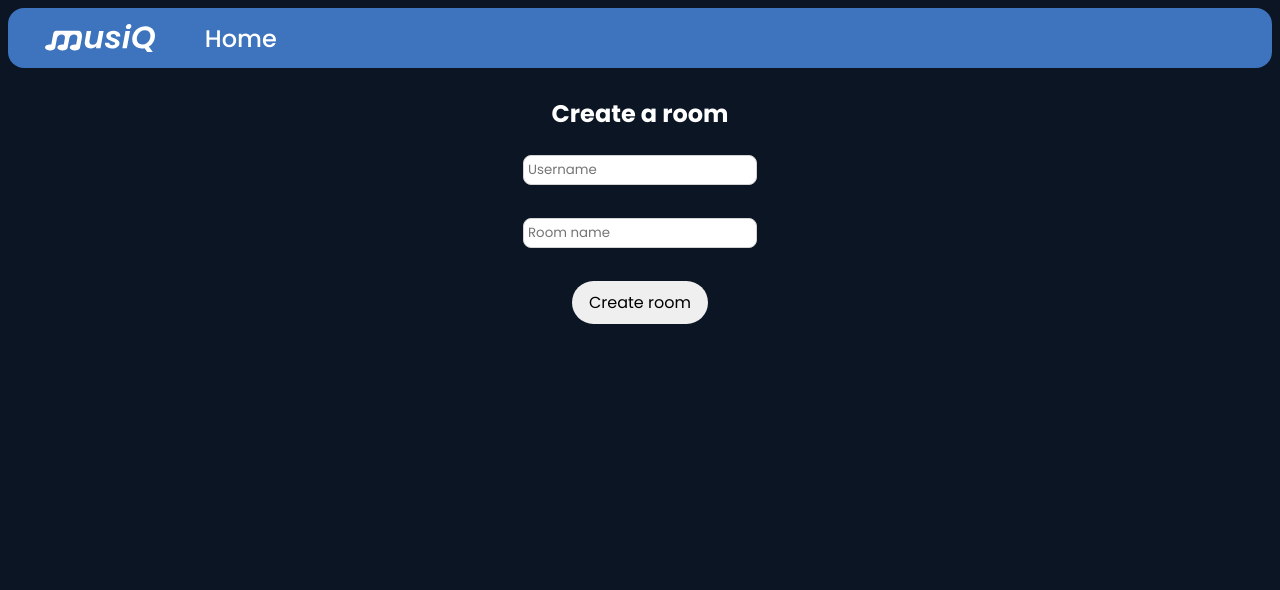
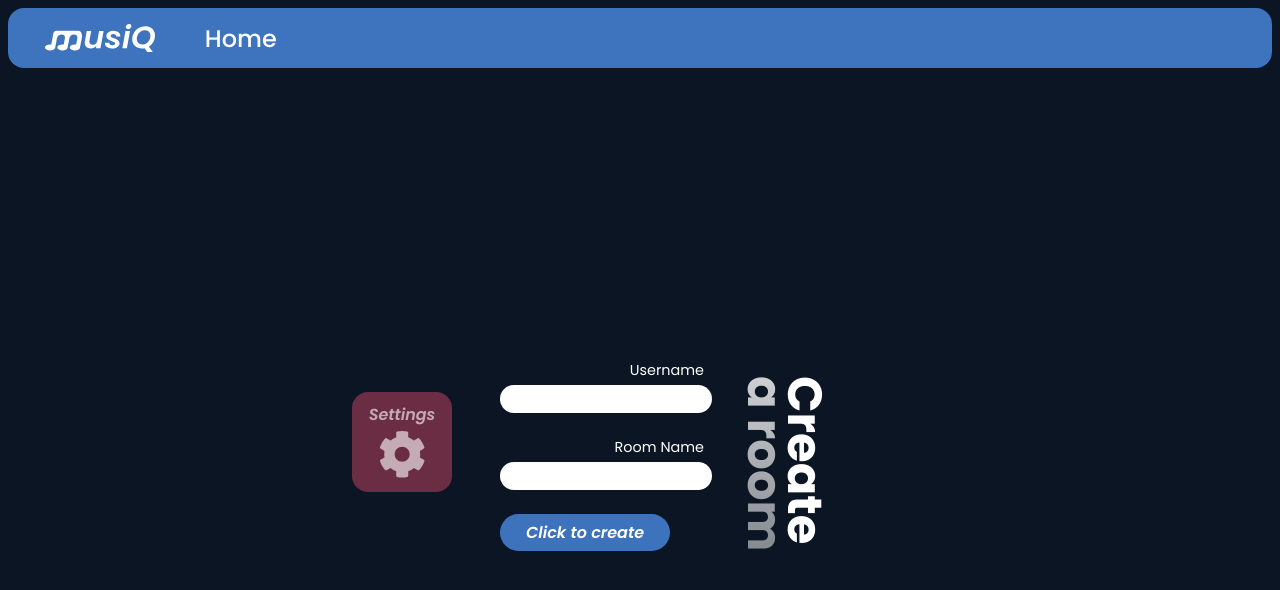
Before and after one commit to strukteon/music-queue-app, a Vue app in the folder frontend/: page /create-room in a window 1280 px wide. Shown: the top 590 px of the page. Built offline with nearby package versions, Linux system fonts and the light colour scheme.

Commit message:
updated design for join & create room, room page

```diff
--- a/frontend/src/App.vue
+++ b/frontend/src/App.vue
@@ -32,6 +32,15 @@ html, body {
   display: flex;
   flex-direction: column;
   align-items: center;
+
+  min-height: 100vh;
+  flex-grow: 1;
+}
+#app {
+  display: flex;
+}
+#app, .body-wrapper {
+  flex-grow: 1;
 }
 
 .body-wrapper {
--- a/frontend/src/components/TrackController.vue
+++ b/frontend/src/components/TrackController.vue
@@ -222,7 +222,6 @@ export default {
     display: flex;
     flex-direction: row;
     flex-wrap: wrap;
-    justify-content: center;
     column-gap: 1rem;
 
     .track-img-wrapper {
@@ -443,6 +442,9 @@ export default {
     }
 
     .iframes {
+      position: absolute;
+      top: 0;
+      left: 0;
     }
   }
 </style>
--- a/frontend/src/components/layout/NavigationBar.vue
+++ b/frontend/src/components/layout/NavigationBar.vue
@@ -47,12 +47,12 @@ nav {
       text-decoration: none;
       color: white;
       font-size: 1.5rem;
-      padding: .5rem;
-      margin: .3rem;
+      padding: .8rem;
       font-weight: 500;
+      transition: background-color .2s ease;
 
       &:hover {
-        background-color: #293043;
+        background-color: rgba(black, .1);
       }
     }
   }
--- a/frontend/src/router/index.js
+++ b/frontend/src/router/index.js
@@ -20,10 +20,6 @@ const routes = [
     name: "RoomPage",
     component: () => import("@/views/RoomPage")
   },
-  {
-    path: "/dj-test-screen",
-    component: () => import("@/views/RoomDjScreen")
-  }
 ]
 
 const router = createRouter({
--- a/frontend/src/views/CreateRoomPage.vue
+++ b/frontend/src/views/CreateRoomPage.vue
@@ -1,18 +1,34 @@
 <template>
-  <div class="create-room-wrapper">
-    <h2>Create a room</h2>
-    <input type="text" placeholder="Username" v-model="username"><br>
-    <input type="text" placeholder="Room name" v-model="roomName"><br>
-    <button @click="createRoom">Create room</button>
+  <div class="create-room">
+    <div class="create-room-wrapper">
+      <button class="action-button" disabled>Settings <font-awesome-icon class="icon" :icon="faCog"/></button>
+      <div class="middle-part">
+        <div class="input-wrapper">
+          <label for="input-username">Username</label>
+          <input id="input-username" type="text" v-model="username">
+        </div>
+        <div class="input-wrapper">
+          <label for="input-room-name">Room Name</label>
+          <input id="input-room-name" type="text" v-model="roomName">
+        </div>
+        <button class="button-submit" @click="createRoom">Click to create</button>
+      </div>
+      <div class="title-wrapper">
+        <h2 class="verb">Create</h2>
+        <h2 class="title-rest">a room</h2>
+      </div>
+    </div>
   </div>
 </template>
 
 <script>
 import {Room} from "@/scripts/models/Room";
+import {faCog} from "@fortawesome/free-solid-svg-icons";
 
 export default {
   name: "CreateRoomPage",
   data: () => ({
+    faCog,
     username: "",
     roomName: ""
   }),
@@ -31,42 +47,123 @@ export default {
 </script>
 
 <style lang="scss">
-  .create-room-wrapper {
+@use "~@/assets/styles/colors.scss";
+
+.create-room {
+  display: flex;
+  justify-content: center;
+  align-items: center;
+  height: 100%;
+}
+
+.create-room-wrapper {
+  display: flex;
+
+  .title-wrapper {
     display: flex;
     flex-direction: column;
-    justify-content: center;
-    align-items: center;
+    align-items: start;
+    justify-content: end;
+    width:  200px;
+    height: 200px;
+    transform: rotateZ(90deg);
+    margin: 1rem;
+
+    > * {
+      margin: 0;
+      font-size: 3rem;
+      line-height: 2.5rem;
+      font-weight: 700;
+    }
+    .title-rest {
+      background: -webkit-linear-gradient(0deg, rgba(white, .8), rgba(white, .5));
+      -webkit-background-clip: text;
+      -webkit-text-fill-color: transparent;
+    }
+  }
+
+  .input-wrapper {
+    display: flex;
+    flex-direction: column;
+    align-items: end;
+    margin-bottom: 1.5rem;
+
+    label {
+      padding-right: .5rem;
+      font-size: .9rem;
+      margin-bottom: .25rem;
+    }
 
     input {
-      outline: none;
+      border-radius: 999px;
+      border-color: transparent;
       font-family: "Poppins", Helvetica, Arial, sans-serif;
-      background-color: white;
-      border: 1px lightgray solid;
-      transition: border-color .2s ease;
-      border-radius: 8px;
-      padding: .25rem .25rem;
-      width: 14rem;
-      color: lighten(black, 10%);
-      margin: .25rem;
 
-      &:focus {
-        border-color: gray;
-      }
+      width: 12rem;
+
+      padding: .125rem .5rem
+    }
+  }
+
+  .middle-part {
+    display: flex;
+    flex-direction: column;
+    flex-grow: 0;
+    align-items: start;
+    margin: 0 1rem;
+  }
+
+  .button-submit {
+    border-color: transparent;
+    border-radius: 999px;
+    font-family: "Poppins", Helvetica, Arial, sans-serif;
+    font-size: 1rem;
+    font-weight: 600;
+    font-style: italic;
+    color: white;
+    padding: .25rem 1.5rem;
+    background-color: colors.$blue;
+    cursor: pointer;
+    transition: background-color .2s ease;
+
+    &:hover {
+      background-color: darken(colors.$blue, 20%);
+    }
+  }
+
+  .action-button {
+    background-color: colors.$red;
+    border-color: transparent;
+    border-radius: 16px;
+    font-family: "Poppins", Helvetica, Arial, sans-serif;
+    font-size: 1rem;
+    font-weight: 600;
+    font-style: italic;
+    color: white;
+    width: 100px;
+    height: 100px;
+    padding: .5rem;
+
+    margin: 2rem;
+
+    cursor: pointer;
+    transition: background-color .2s ease;
+
+    &:hover {
+      background-color: darken(colors.$red, 20%);
     }
 
-    button {
-      font-family: 'Poppins', sans-serif;
-      border: 1px transparent solid;
-      border-radius: 999px;
-      margin: .25rem;
-      font-size: 1rem;
-      padding: .5rem 1rem;
-      cursor: pointer;
-      transition: background-color .2s ease;
+    .icon {
+      font-size: 3rem;
+      padding: .2rem;
+    }
 
-      &[disabled] {
-        cursor: unset;
-      }
+    &:disabled {
+      cursor: default;
+      pointer-events: none;
+      background-color: transparentize(colors.$red, .4);
+      color: transparentize(white, .4);
     }
   }
+}
 </style>
--- a/frontend/src/views/JoinRoom.vue
+++ b/frontend/src/views/JoinRoom.vue
@@ -1,18 +1,34 @@
 <template>
-  <div class="join-room-wrapper">
-    <h2>Join a room</h2>
-    <input type="text" placeholder="Username" v-model="username"><br>
-    <input type="text" placeholder="Room join code" v-model="joinCode"><br>
-    <button @click="joinRoom">Join Room</button>
+  <div class="join-room">
+    <div class="join-room-wrapper">
+      <div class="title-wrapper">
+        <h2 class="verb">Join</h2>
+        <h2 class="title-rest">a room</h2>
+      </div>
+      <div class="middle-part">
+        <div class="input-wrapper">
+          <label for="input-username">Username</label>
+          <input id="input-username" type="text" v-model="username">
+        </div>
+        <div class="input-wrapper">
+          <label for="input-join-code">Room Join Code</label>
+          <input id="input-join-code" type="text" v-model="joinCode">
+        </div>
+        <button class="button-submit" @click="joinRoom">Click to join</button>
+      </div>
+      <button class="action-button" disabled>Scan QR <font-awesome-icon class="icon" :icon="faQrcode"/></button>
+    </div>
   </div>
 </template>
 
 <script>
 import {Room} from "@/scripts/models/Room";
+import { faQrcode } from "@fortawesome/free-solid-svg-icons";
 
 export default {
   name: "JoinRoom",
   data: () => ({
+    faQrcode,
     username: "",
     joinCode: ""
   }),
@@ -27,41 +43,121 @@ export default {
 </script>
 
 <style lang="scss">
+@use "~@/assets/styles/colors.scss";
+
+.join-room {
+  display: flex;
+  justify-content: center;
+  align-items: center;
+  height: 100%;
+}
+
 .join-room-wrapper {
   display: flex;
-  flex-direction: column;
-  justify-content: center;
-  align-items: center;
 
-  input {
-    outline: none;
-    font-family: "Poppins", Helvetica, Arial, sans-serif;
-    background-color: white;
-    border: 1px lightgray solid;
-    transition: border-color .2s ease;
-    border-radius: 8px;
-    padding: .25rem .25rem;
-    width: 14rem;
-    color: lighten(black, 10%);
-    margin: .25rem;
+  .title-wrapper {
+    display: flex;
+    flex-direction: column;
+    align-items: end;
+    justify-content: end;
+    width:  200px;
+    height: 200px;
+    transform: rotateZ(-90deg);
+    margin: 1rem;
 
-    &:focus {
-      border-color: gray;
+    > * {
+      margin: 0;
+      font-size: 3rem;
+      line-height: 2.5rem;
+      font-weight: 700;
+    }
+    .title-rest {
+      background: -webkit-linear-gradient(0deg, rgba(white, .8), rgba(white, .5));
+      -webkit-background-clip: text;
+      -webkit-text-fill-color: transparent;
     }
   }
 
-  button {
-    font-family: 'Poppins', sans-serif;
-    border: 1px transparent solid;
+  .input-wrapper {
+    display: flex;
+    flex-direction: column;
+    margin-bottom: 1.5rem;
+
+    label {
+      padding-left: .5rem;
+      font-size: .9rem;
+      margin-bottom: .25rem;
+    }
+
+    input {
+      border-radius: 999px;
+      border-color: transparent;
+      font-family: "Poppins", Helvetica, Arial, sans-serif;
+
+      width: 12rem;
+
+      padding: .125rem .5rem
+    }
+  }
+
+  .middle-part {
+    display: flex;
+    flex-direction: column;
+    flex-grow: 0;
+    align-items: end;
+    margin: 0 1rem;
+  }
+
+  .button-submit {
+    border-color: transparent;
     border-radius: 999px;
-    margin: .25rem;
+    font-family: "Poppins", Helvetica, Arial, sans-serif;
     font-size: 1rem;
-    padding: .5rem 1rem;
+    font-weight: 600;
+    font-style: italic;
+    color: white;
+    padding: .25rem 1.5rem;
+    background-color: colors.$blue;
     cursor: pointer;
     transition: background-color .2s ease;
 
-    &[disabled] {
-      cursor: unset;
+    &:hover {
+      background-color: darken(colors.$blue, 20%);
+    }
+  }
+
+  .action-button {
+    background-color: colors.$red;
+    border-color: transparent;
+    border-radius: 16px;
+    font-family: "Poppins", Helvetica, Arial, sans-serif;
+    font-size: 1rem;
+    font-weight: 600;
+    font-style: italic;
+    color: white;
+    width: 100px;
+    height: 100px;
+    padding: .5rem;
+
+    margin: 2rem;
+
+    cursor: pointer;
+    transition: background-color .2s ease;
+
+    &:hover {
+      background-color: darken(colors.$red, 20%);
+    }
+
+    .icon {
+      font-size: 3rem;
+      padding: .2rem;
+    }
+
+    &:disabled {
+      cursor: default;
+      pointer-events: none;
+      background-color: transparentize(colors.$red, .4);
+      color: transparentize(white, .4);
     }
   }
 }
--- a/frontend/src/views/LandingPage.vue
+++ b/frontend/src/views/LandingPage.vue
@@ -160,7 +160,7 @@ export default {
       align-items: center;
       position: relative;
 
-      margin: 2rem 0;
+      margin: 4rem 0;
 
       &::before {
         z-index: -1;
@@ -296,6 +296,8 @@ export default {
       display: flex;
       justify-content: center;
       align-items: center;
+
+      margin: 10rem 0;
 
 
       .right {
--- a/frontend/src/views/RoomPage.vue
+++ b/frontend/src/views/RoomPage.vue
@@ -9,7 +9,9 @@
       <div class="party-members-section">
         <p class="title">Party Members <font-awesome-icon :icon="fa.faUsers"/></p>
 
-        <p class="member" v-for="member in roomMembers" :key="member.userId"><font-awesome-icon :icon="fa.faUser"/> {{ member.username }}</p>
+        <div class="member-wrapper">
+          <p class="member" v-for="member in roomMembers" :key="member.userId"><font-awesome-icon :icon="fa.faUser"/> {{ member.username }}</p>
+        </div>
       </div>
     </div>
 
@@ -38,7 +40,6 @@ import TrackController from "@/components/TrackController";
 import JoinCode from "@/components/room/JoinCode";
 
 import { faUsers, faUser } from "@fortawesome/free-solid-svg-icons";
-// import {UserManager} from "@/scripts/room/UserManager";
 import {TrackManager} from "@/scripts/room/TrackManager";
 import QueuedTrack from "@/components/room/QueuedTrack";
 import TrackAddPopup from "@/components/room/TrackAddPopup";
@@ -138,6 +139,11 @@ export default {
 <style lang="scss">
 @use "~@/assets/styles/colors.scss";
 
+body {
+  background-size: cover;
+  background-position: center;
+  background-image: url("~@/assets/images/image 11.png");
+}
 
 .room-page {
   display: flex;
@@ -158,7 +164,7 @@ export default {
     .welcome-text {
       font-size: 2rem;
       font-weight: 600;
-      color: black;
+      color: #F5F7F3;
       margin: 0;
       flex-grow: 1;
       text-align: center;
@@ -172,6 +178,9 @@ export default {
   .track-controller {
     margin-top: 2rem;
     margin-bottom: 2rem;
+    background-color: darken(white, 5%);
+    border-radius: 24px;
+    padding: 24px;
   }
 
   .party-members-section {
@@ -181,7 +190,7 @@ export default {
       align-items: center;
       font-size: 1.5rem;
       font-weight: 600;
-      color: black;
+      color: darken(white, 10%);
 
       svg {
         margin-left: .5rem;
@@ -192,6 +201,9 @@ export default {
     .member-wrapper {
       display: flex;
       flex-wrap: wrap;
+      border-radius: 24px;
+      background-color: darken(white, 5%);
+      padding: 12px;
     }
 
     .member {
@@ -215,7 +227,6 @@ export default {
     font-family: "Poppins", sans-serif;
     border: 1px transparent solid;
     border-radius: 999px;
-    margin: 0.25rem;
     font-size: 1rem;
     padding: 0.5rem 1rem;
     cursor: pointer;
@@ -236,7 +247,7 @@ export default {
 
     .title {
       font-weight: 700;
-      color: black;
+      color: darken(white, 5%);
       font-size: 1.5rem;
       margin: 0;
       margin-bottom: 1rem;
```
Also changed, not shown: frontend/src/components/room/JoinCode.vue (+4 -3 lines), frontend/src/views/RoomDjScreen.vue (deleted, +0 -62 lines).
